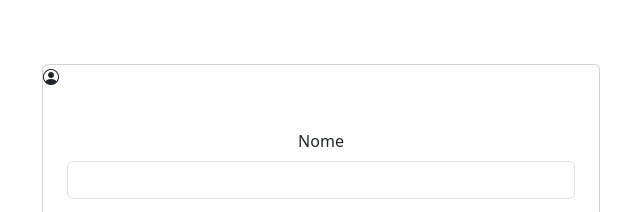
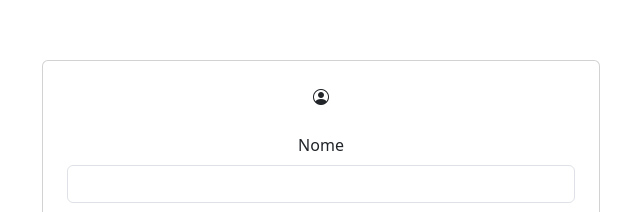
Before and after one commit to slabcouski/exercicio_bootstrap, a plain HTML site: page index.html in a window 1280 px wide. Shown: the part 135-347 px from the top of the page, 319-959 px from the left. Drawn offline with nearby package versions, Linux system fonts and the light colour scheme.

Commit message:
24/12/23 17:58

```diff
--- a/index.html
+++ b/index.html
@@ -11,11 +11,11 @@
 <body class="d-flex">
     <div class="container d-flex justify-content-center align-items-center">
         <div class="card w-50">
-            <div class="rounded-circle">
+            <div class="d-flex justify-content-center pt-4 ps-4 pe-4">
                 <i class="bi bi-person-circle"></i>
             </div>
             <form action="" class="p-4 text-center">
-                <div class="mt-3 mb-3">
+                <div class="mb-3">
                     <label for="inputName" class="form-label">Nome</label>
                     <input type="text" class="form-control" id="inputName">
                   </div>
```
